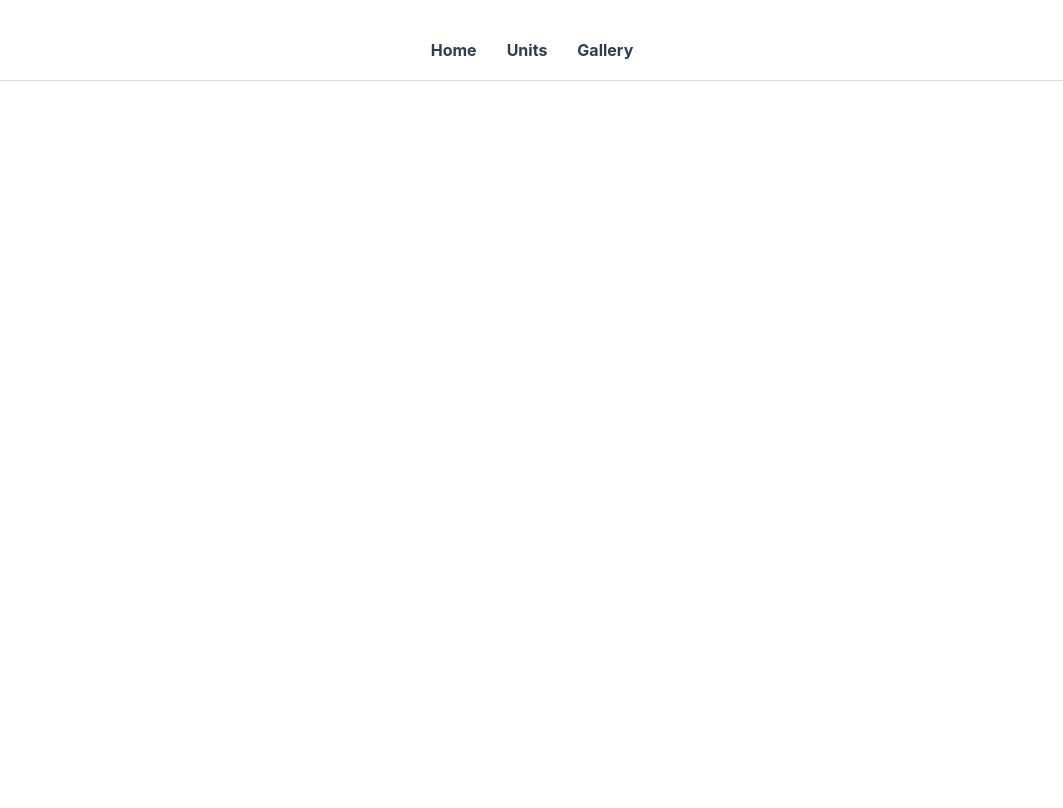
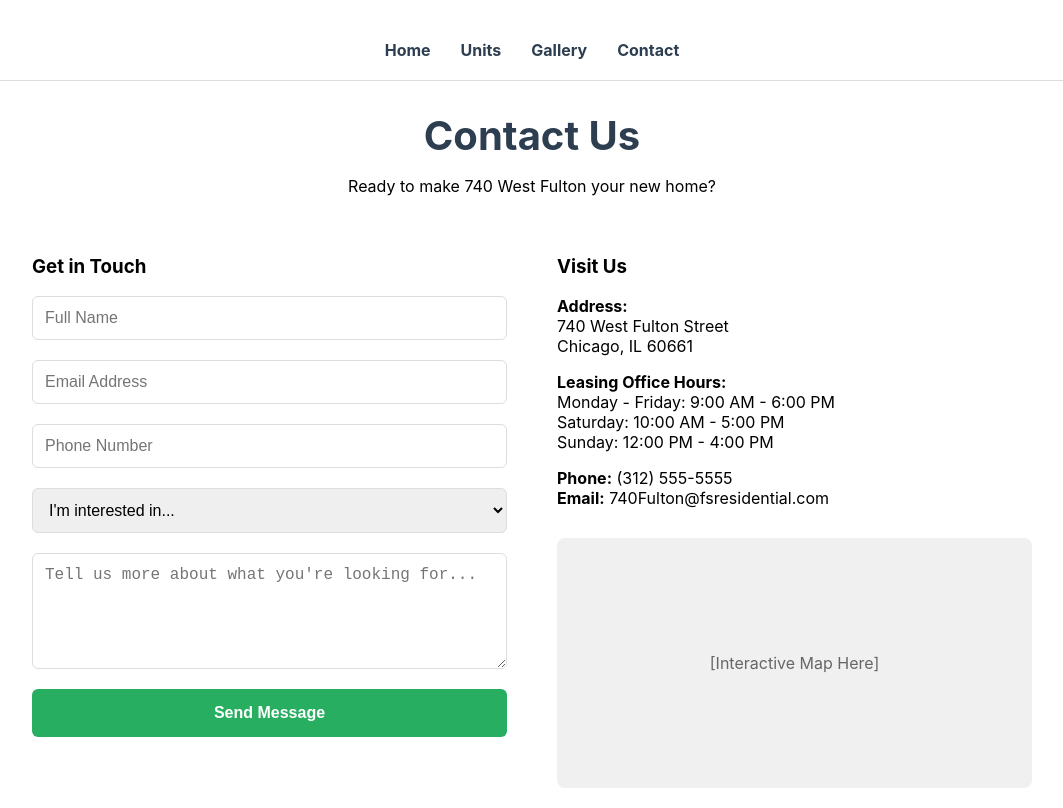
Before and after one commit to erictaelee/condo-website, a React (Create React App) app in the folder frontend/: page /contact in a window 1280 px wide. Before the commit this address had no page. Shown: the whole page, without its empty margins (108-1171 px from the left). Built offline with nearby package versions, Linux system fonts and the light colour scheme.

Commit message:
Add ContactPage

```diff
--- a/frontend/src/App.tsx
+++ b/frontend/src/App.tsx
@@ -3,6 +3,7 @@ import { BrowserRouter as Router, Routes, Route, Link } from 'react-router-dom';
 import HomePage from './pages/HomePage';
 import UnitsPage from './pages/UnitsPage';
 import GalleryPage from './pages/GalleryPage';
+import ContactPage from './pages/ContactPage';
 import './App.css';
 
 function App() {
@@ -20,12 +21,14 @@ function App() {
           <Link to="/" style={{ textDecoration: 'none', color: '#2c3e50', fontWeight: 'bold' }}>Home</Link>
           <Link to="/units" style={{ textDecoration: 'none', color: '#2c3e50', fontWeight: 'bold' }}>Units</Link>
           <Link to="/gallery" style={{ textDecoration: 'none', color: '#2c3e50', fontWeight: 'bold' }}>Gallery</Link>
+          <Link to="/contact" style={{ textDecoration: 'none', color: '#2c3e50', fontWeight: 'bold' }}>Contact</Link>
         </nav>
 
         <Routes>
           <Route path="/" element={<HomePage />} />
           <Route path="/units" element={<UnitsPage />} />
           <Route path="/gallery" element={<GalleryPage />} />
+          <Route path="/contact" element={<ContactPage />} />
         </Routes>
       </div>
     </Router>
--- /dev/null
+++ b/frontend/src/pages/ContactPage.tsx
@@ -0,0 +1,201 @@
+import { useState } from 'react';
+import { ContactForm } from '../types/Contact';
+
+const ContactPage = () => {
+  const [formData, setFormData] = useState<ContactForm>({
+    name: '',
+    email: '',
+    phone: '',
+    interestedIn: '',
+    message: ''
+  });
+
+  const [submitted, setSubmitted] = useState<boolean>(false);
+
+  const handleInputChange = (
+    e: React.ChangeEvent<HTMLInputElement | HTMLTextAreaElement | HTMLSelectElement>
+  ): void => {
+    const { name, value } = e.target;
+    setFormData(prev => ({
+      ...prev,
+      [name]: value
+    }));
+  };
+
+  const handleSubmit = (e: React.FormEvent<HTMLFormElement>): void => {
+    e.preventDefault();
+    // TODO: Later we'll connect this to your backend API
+    console.log('Form submitted:', formData);
+    setSubmitted(true);
+  };
+
+  if (submitted) {
+    return (
+      <div style={{ textAlign: 'center', padding: '50px' }}>
+        <h2>Thank You!</h2>
+        <p>We've received your inquiry and will contact you within 24 hours.</p>
+        <button
+          onClick={() => setSubmitted(false)}
+          style={{
+            background: '#27ae60',
+            color: 'white',
+            border: 'none',
+            padding: '10px 20px',
+            borderRadius: '6px',
+            cursor: 'pointer'
+          }}
+        >
+          Submit Another Inquiry
+        </button>
+      </div>
+    );
+  }
+
+  return (
+    <div className="contact-page">
+      <header style={{ textAlign: 'center', marginBottom: '40px' }}>
+        <h1>Contact Us</h1>
+        <p>Ready to make 740 West Fulton your new home?</p>
+      </header>
+
+      <div style={{
+        display: 'grid',
+        gridTemplateColumns: '1fr 1fr',
+        gap: '50px',
+        maxWidth: '1000px',
+        margin: '0 auto'
+      }}>
+        <div>
+          <h3>Get in Touch</h3>
+          <form onSubmit={handleSubmit} style={{ display: 'flex', flexDirection: 'column', gap: '20px' }}>
+            <input
+              type="text"
+              name="name"
+              placeholder="Full Name"
+              value={formData.name}
+              onChange={handleInputChange}
+              required
+              style={{
+                padding: '12px',
+                borderRadius: '6px',
+                border: '1px solid #ddd',
+                fontSize: '16px'
+              }}
+            />
+
+            <input
+              type="email"
+              name="email"
+              placeholder="Email Address"
+              value={formData.email}
+              onChange={handleInputChange}
+              required
+              style={{
+                padding: '12px',
+                borderRadius: '6px',
+                border: '1px solid #ddd',
+                fontSize: '16px'
+              }}
+            />
+
+            <input
+              type="tel"
+              name="phone"
+              placeholder="Phone Number"
+              value={formData.phone}
+              onChange={handleInputChange}
+              style={{
+                padding: '12px',
+                borderRadius: '6px',
+                border: '1px solid #ddd',
+                fontSize: '16px'
+              }}
+            />
+
+            <select
+              name="interestedIn"
+              value={formData.interestedIn}
+              onChange={handleInputChange}
+              required
+              style={{
+                padding: '12px',
+                borderRadius: '6px',
+                border: '1px solid #ddd',
+                fontSize: '16px'
+              }}
+            >
+              <option value="">I'm interested in...</option>
+              <option value="1bed">1 Bedroom Units</option>
+              <option value="2bed">2 Bedroom Units</option>
+              <option value="3bed">3 Bedroom Units</option>
+              <option value="tour">Scheduling a Tour</option>
+              <option value="general">General Information</option>
+            </select>
+
+            <textarea
+              name="message"
+              placeholder="Tell us more about what you're looking for..."
+              value={formData.message}
+              onChange={handleInputChange}
+              rows={5}
+              style={{
+                padding: '12px',
+                borderRadius: '6px',
+                border: '1px solid #ddd',
+                fontSize: '16px',
+                resize: 'vertical'
+              }}
+            />
+
+            <button
+              type="submit"
+              style={{
+                background: '#27ae60',
+                color: 'white',
+                border: 'none',
+                padding: '15px',
+                borderRadius: '6px',
+                fontSize: '16px',
+                fontWeight: 'bold',
+                cursor: 'pointer'
+              }}
+            >
+              Send Message
+            </button>
+          </form>
+        </div>
+
+        <div>
+          <h3>Visit Us</h3>
+          <div style={{ marginBottom: '30px' }}>
+            <p><strong>Address:</strong><br />
+            740 West Fulton Street<br />
+            Chicago, IL 60661</p>
+
+            <p><strong>Leasing Office Hours:</strong><br />
+            Monday - Friday: 9:00 AM - 6:00 PM<br />
+            Saturday: 10:00 AM - 5:00 PM<br />
+            Sunday: 12:00 PM - 4:00 PM</p>
+
+            <p><strong>Phone:</strong> (312) 555-5555<br />
+            <strong>Email:</strong> 740Fulton@fsresidential.com</p>
+          </div>
+
+          <div style={{
+            height: '250px',
+            background: '#f0f0f0',
+            borderRadius: '8px',
+            display: 'flex',
+            alignItems: 'center',
+            justifyContent: 'center',
+            color: '#666'
+          }}>
+            [Interactive Map Here]
+          </div>
+        </div>
+      </div>
+    </div>
+  );
+};
+
+export default ContactPage;
--- a/frontend/src/pages/GalleryPage.tsx
+++ b/frontend/src/pages/GalleryPage.tsx
@@ -1,6 +1,7 @@
+import { GalleryImage } from '../types/Gallery';
+
 const GalleryPage = () => {
-  // Mock gallery data - in production, this would come from your API
-  const galleryImages = [
+  const galleryImages: GalleryImage[] = [
     {
       id: 1,
       category: 'exterior',
@@ -20,12 +21,28 @@ const GalleryPage = () => {
       description: 'State-of-the-art equipment with city views'
     },
     {
-      id: 4,
-      category: 'amenities',
-      title: 'Rooftop Deck',
-      description: 'Stunning skyline views and outdoor seating'
-    },
+      id: 6,
+      category: 'units',
+      title: 'Spacious Living',
+      description: 'Open floor plans with floor-to-ceiling windows'
+    }
   ];
+
+  // Helper function with proper typing
+  const getCategoryGradient = (category: GalleryImage['category']): string => {
+    switch (category) {
+      case 'exterior':
+        return '#ff6b6b, #ee5a52';
+      case 'lobby':
+        return '#4ecdc4, #44a08d';
+      case 'amenities':
+        return '#45b7d1, #96c93d';
+      case 'units':
+        return '#f093fb, #f5576c';
+      default:
+        return '#667eea, #764ba2';
+    }
+  };
 
   return (
     <div className="gallery-page">
@@ -39,21 +56,16 @@ const GalleryPage = () => {
         gridTemplateColumns: 'repeat(auto-fit, minmax(300px, 1fr))',
         gap: '25px'
       }}>
-        {galleryImages.map(image => (
+        {galleryImages.map((image: GalleryImage) => (
           <div key={image.id} className="gallery-item" style={{
             borderRadius: '12px',
             overflow: 'hidden',
             boxShadow: '0 4px 6px rgba(0, 0, 0, 0.1)',
             transition: 'transform 0.3s ease'
           }}>
-            {/* Placeholder for actual images */}
             <div style={{
               height: '250px',
-              background: `linear-gradient(135deg,
-                ${image.category === 'exterior' ? '#ff6b6b, #ee5a52' :
-                  image.category === 'lobby' ? '#4ecdc4, #44a08d' :
-                  image.category === 'amenities' ? '#45b7d1, #96c93d' :
-                  '#f093fb, #f5576c'})`,
+              background: `linear-gradient(135deg, ${getCategoryGradient(image.category)})`,
               display: 'flex',
               alignItems: 'center',
               justifyContent: 'center',
--- /dev/null
+++ b/frontend/src/types/Contact.ts
@@ -0,0 +1,13 @@
+export interface ContactForm {
+    name: string;
+    email: string;
+    phone: string;
+    interestedIn: '1bed' | '2bed' | '3bed' | 'tour' | 'general' | '';
+    message: string;
+}
+
+export interface ContactSubmissionResponse {
+    success: boolean;
+    message: string;
+    inquiryId?: string;
+}
--- a/frontend/src/types/Gallery.ts
+++ b/frontend/src/types/Gallery.ts
@@ -1,6 +1,6 @@
 export interface GalleryImage {
     id: number;
-    category: 'exterior' | 'lobby' | 'amentities' | 'units';
+    category: 'exterior' | 'lobby' | 'amenities' | 'units';
     title: string;
     description: string;
     imageUrl?: string; // For when we add real images later
```
